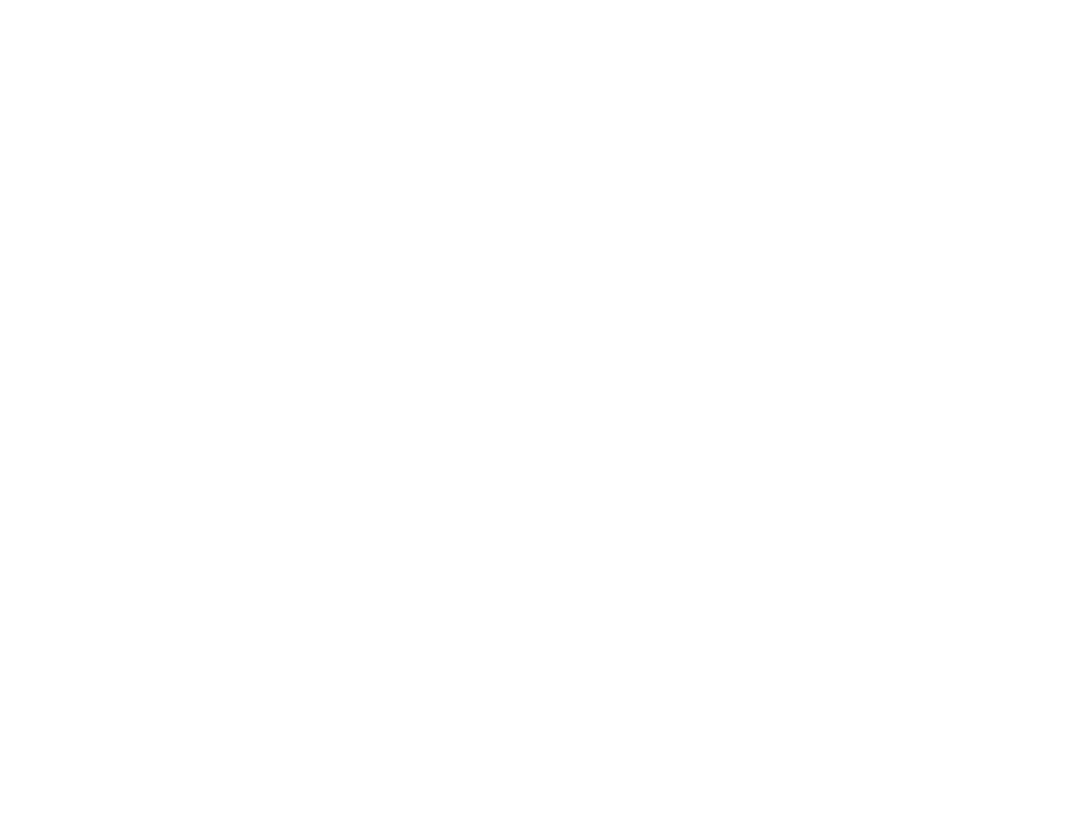
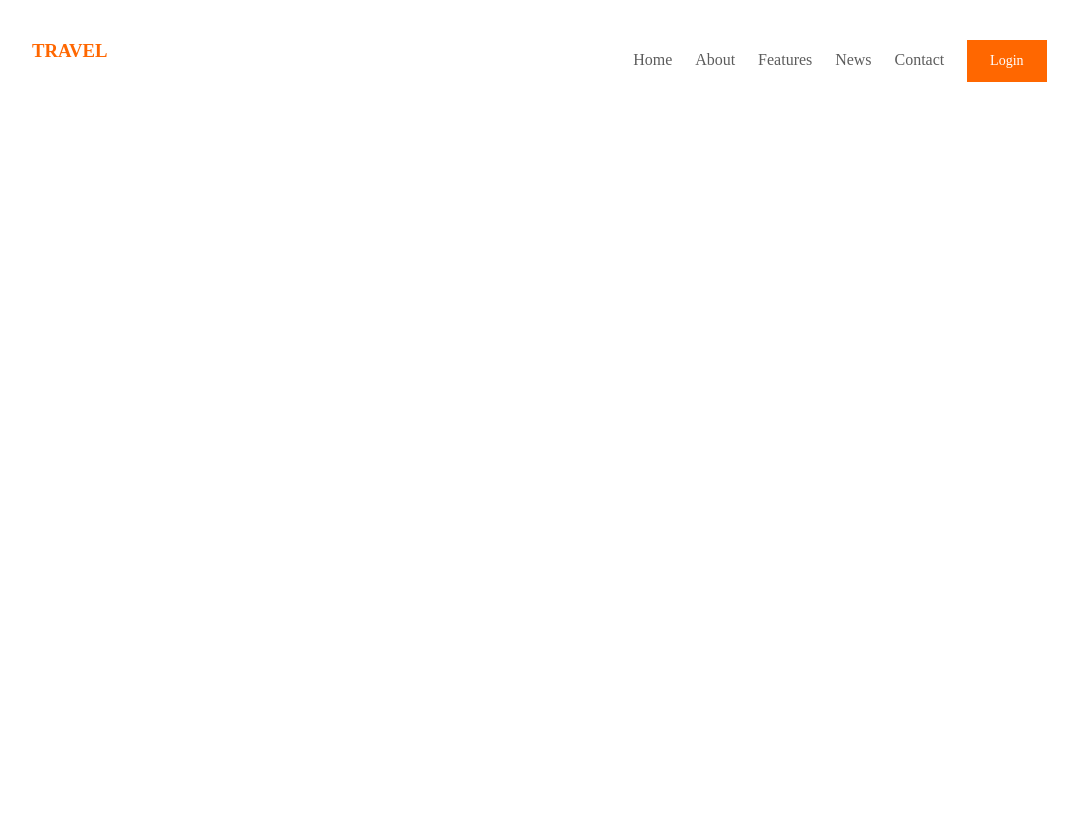
Before and after one commit to dinno-invis1ble/html-css-travel, a plain HTML site: page index.html in a window 1280 px wide. Shown: the top 821 px of the page, without its empty margins (96-1174 px from the left). Before the commit the page ends 800 px from the top, so only its background shows below. Drawn offline with Linux system fonts and the light colour scheme.

Commit message:
Created Header

```diff
--- a/index.html
+++ b/index.html
@@ -10,13 +10,27 @@
 <body>
     <div class="container">
         <div class="head">
-
+            <div class="header">
+                <div class="logo">
+                    <h3>Travel</h3>
+                </div>
+                <div class="nav">
+                    <ul>
+                        <li>Home</li>
+                        <li>About</li>
+                        <li>Features</li>
+                        <li>News</li>
+                        <li>Contact</li>
+                        <li>Login</li>
+                    </ul>
+                </div>
+            </div>
         </div>
         <div class="projects">
-
+            <p>Ee</p>
         </div>
         <div class="contact">
-
+            <p>Ee</p>
         </div>
     </div>
 </body>
--- a/style.css
+++ b/style.css
@@ -1,11 +1,58 @@
-:root {
+* {
     margin: 0;
     font-family: 'Times New Roman', Times, serif;
 }
 
 .container {
-    width: '100%';
-    min-height: '100vh';
-    display: 'flex';
+    width: 100%;
+    min-height: 100vh;
+    display: flex;
     flex-direction: column;
 }
+
+.head {
+    height: 100vh;
+}
+
+.header {
+    width: 80%;
+    height: 80px;
+    padding: 40px 10% 5px;
+    display: flex;
+    justify-content: space-between;
+}
+
+.logo {
+    width: 50%;
+    color: #FF6700;
+    text-transform: uppercase;
+    font-weight: 700;
+}
+
+.nav {
+    width: 50%;
+    text-align: end;
+}
+
+.nav ul li {
+    display: inline-block;
+    margin: 0 2%;
+    color: rgba(0, 0, 0, 0.64);
+}
+
+.nav ul li:last-child {
+    background-color: #FF6700;
+    padding: 13px 23px;
+    font-size: 14px;
+    color: #fff;
+}
+
+
+
+.projects {
+    height: 100vh;
+}
+
+.contact {
+    height: 100vh;
+}
```
